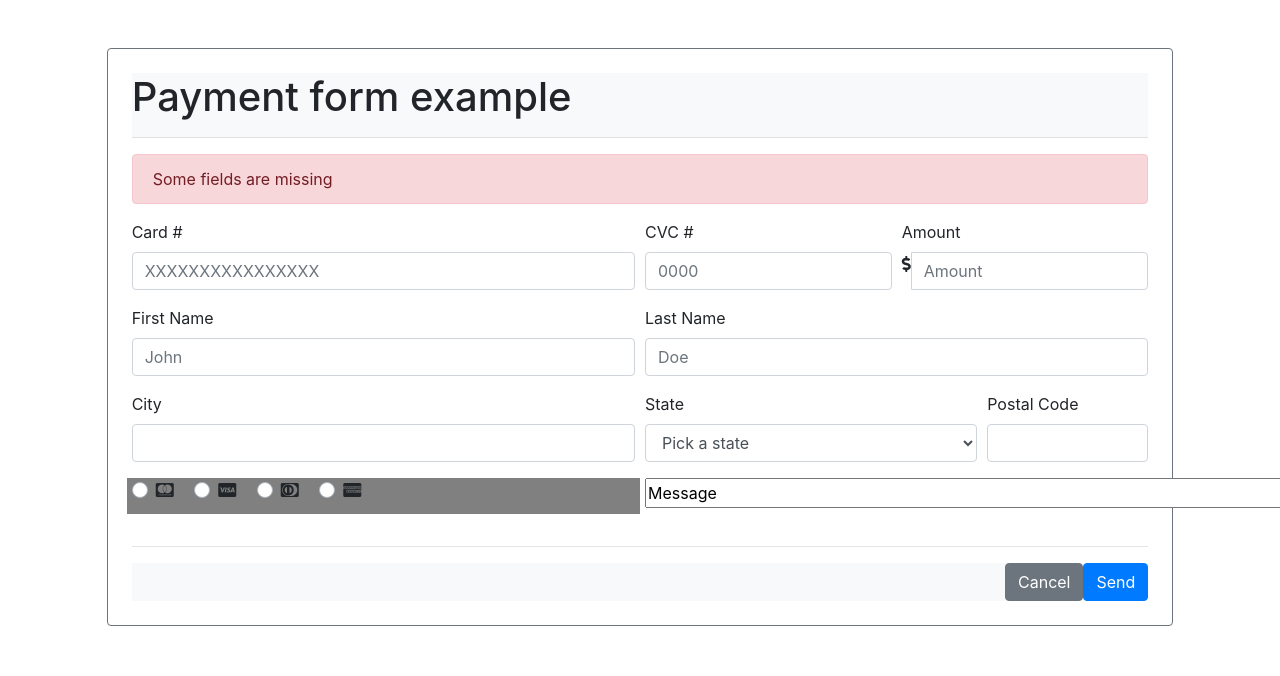
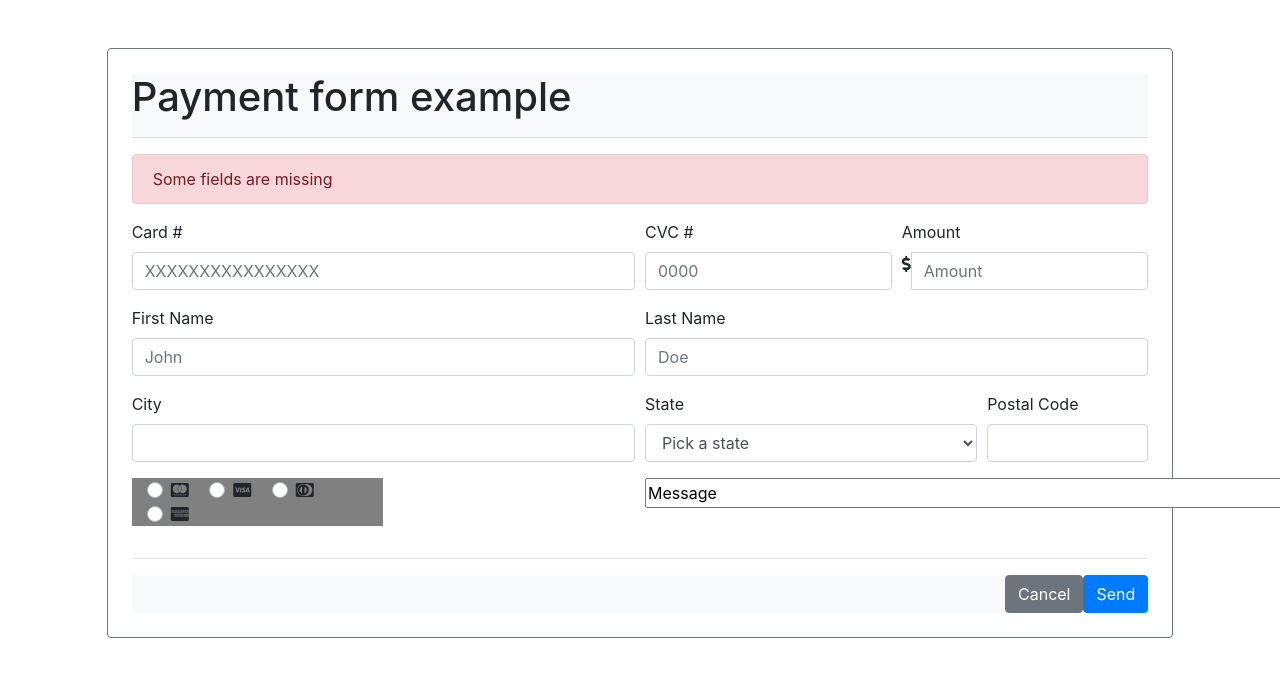
Before and after one commit to enriqueesmith/Payment-Form-Validation, a plain HTML site: page index.html in a window 1280 px wide. Shown: the top 676 px of the page. Drawn offline with nearby package versions, Linux system fonts and the light colour scheme.

Commit message:
final commit

```diff
--- a/index.html
+++ b/index.html
@@ -69,7 +69,8 @@
               </div>
               <div>
                 <div class="form-row">
-                  <div class="form-group col-6" id="customRadio">
+                  <div class="form-group col-6">
+                    <div class="col-6" id="customRadio">
                       <div class="custom-control custom-radio custom-control-inline">
                         <input type="radio" id="customRadioInline1" name="customRadioInline1" class="custom-control-input">
                         <label class="custom-control-label" for="customRadioInline1"><i class="fab fa-cc-mastercard"></i></label>
@@ -87,6 +88,7 @@
                         <label class="custom-control-label" for="customRadioInline4"><i class="fab fa-cc-amex"></i></label>
                       </div>
                     </div>
+                  </div>
                   <div class="form-group col-6">
                     <textarea rows="1" cols="85">Message</textarea>
                   </div>
```
Lines whose indentation alone changed are shown as unchanged.
